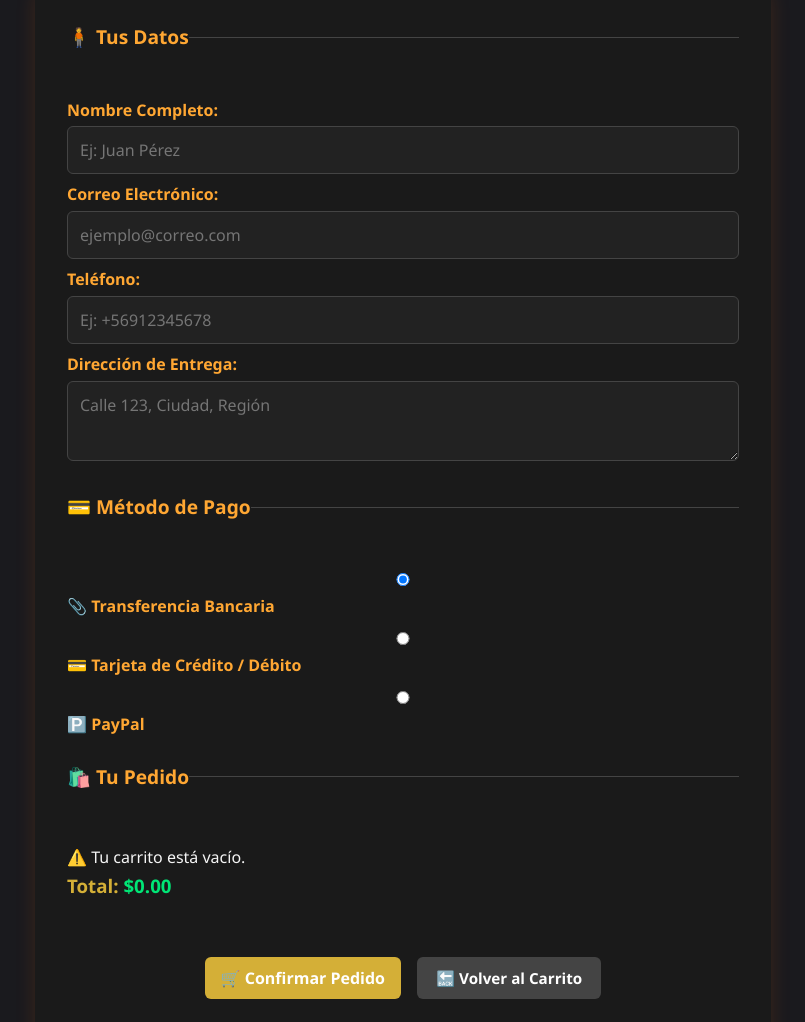
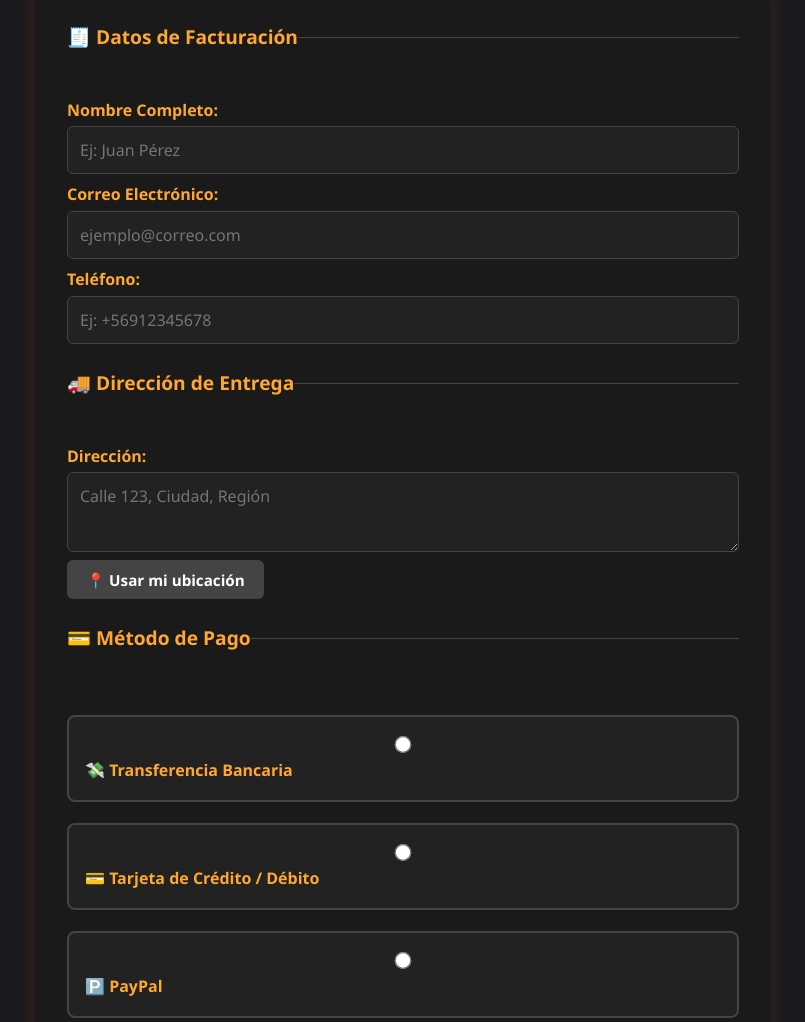
Before and after one commit to kelvinmurillo001/km-ez-ropa-frontend, a website with bundled scripts: page views/checkout.html in a window 1280 px wide. Shown: the part 101-1123 px from the top of the page, without its empty margins (237-1042 px from the left). Built offline with nearby package versions, Linux system fonts and the light colour scheme.

Commit message:
🛠️ Fix: acualizaciones del proyecto

```diff
--- a/css/checkout.css
+++ b/css/checkout.css
@@ -164,3 +164,36 @@ h3 span#totalFinal {
     font-size: 1.6rem;
   }
 }
+/* === MÉTODO DE PAGO COMO BOTONES === */
+.metodo-pago-selector {
+  display: flex;
+  flex-direction: column;
+  gap: 0.8rem;
+  margin-top: 1rem;
+}
+
+.pago-btn {
+  background-color: #222;
+  padding: 1rem;
+  border: 2px solid #444;
+  border-radius: 8px;
+  cursor: pointer;
+  transition: 0.3s ease;
+  color: #ffa733;
+  font-weight: bold;
+  display: flex;
+  align-items: center;
+  gap: 0.7rem;
+}
+
+.pago-btn input[type="radio"] {
+  accent-color: #ff6d00;
+  transform: scale(1.3);
+  margin-right: 0.5rem;
+}
+
+.pago-btn:hover,
+.pago-btn input:checked + label {
+  border-color: #ff6d00;
+  background-color: #1a1a1a;
+}
--- a/views/checkout.html
+++ b/views/checkout.html
@@ -5,28 +5,24 @@
   <meta name="viewport" content="width=device-width, initial-scale=1.0"/>
   <title>✅ Finalizar Compra | KM & EZ ROPA</title>
 
-  <!-- SEO -->
   <meta name="robots" content="noindex, nofollow" />
   <meta name="description" content="Ingresa tus datos para completar tu pedido en KM & EZ ROPA.">
 
-  <!-- Estilos -->
   <link rel="stylesheet" href="/css/global.css" />
   <link rel="stylesheet" href="/css/componentes.css" />
   <link rel="stylesheet" href="/css/checkout.css" />
-
-  <!-- JS -->
   <script type="module" src="/js/checkout.js" defer></script>
 </head>
 <body>
 
-  <main class="checkout-container fade-in" role="main" aria-label="Formulario de finalización de compra">
+<main class="checkout-container fade-in">
   <h1 class="text-center">✅ Finalizar Compra</h1>
 
   <form id="formCheckout" class="form-checkout" novalidate autocomplete="on">
-      <!-- 🧍 Datos del cliente -->
-      <fieldset aria-labelledby="datosCliente">
-        <legend id="datosCliente">🧍 Tus Datos</legend>
 
+    <!-- 🔖 DATOS DE FACTURACIÓN -->
+    <fieldset>
+      <legend>🧾 Datos de Facturación</legend>
       <label for="nombreInput">Nombre Completo:</label>
       <input type="text" id="nombreInput" name="nombre" required placeholder="Ej: Juan Pérez" autocomplete="name" />
 
@@ -35,44 +31,46 @@
 
       <label for="telefonoInput">Teléfono:</label>
       <input type="tel" id="telefonoInput" name="telefono" required placeholder="Ej: +56912345678" autocomplete="tel" />
-
-        <label for="direccionInput">Dirección de Entrega:</label>
-        <textarea id="direccionInput" name="direccion" required placeholder="Calle 123, Ciudad, Región" autocomplete="street-address"></textarea>
     </fieldset>
 
-      <!-- 💳 Método de Pago -->
-      <fieldset aria-labelledby="metodoPagoTitulo" class="mt-3">
-        <legend id="metodoPagoTitulo">💳 Método de Pago</legend>
+    <!-- 📦 DATOS DE ENTREGA -->
+    <fieldset>
+      <legend>🚚 Dirección de Entrega</legend>
+      <label for="direccionInput">Dirección:</label>
+      <textarea id="direccionInput" name="direccion" required placeholder="Calle 123, Ciudad, Región" autocomplete="street-address"></textarea>
+      <button type="button" class="btn-secundario" onclick="obtenerUbicacion()">📍 Usar mi ubicación</button>
+    </fieldset>
 
-        <div class="radio-group">
-          <label>
-            <input type="radio" name="metodoPago" value="transferencia" checked />
-            📎 Transferencia Bancaria
+    <!-- 💳 MÉTODO DE PAGO -->
+    <fieldset>
+      <legend>💳 Método de Pago</legend>
+      <div class="metodo-pago-selector">
+        <label class="pago-btn">
+          <input type="radio" name="metodoPago" value="transferencia" required />
+          💸 Transferencia Bancaria
         </label>
-          <label>
+        <label class="pago-btn">
           <input type="radio" name="metodoPago" value="tarjeta" />
           💳 Tarjeta de Crédito / Débito
         </label>
-          <label>
+        <label class="pago-btn">
           <input type="radio" name="metodoPago" value="paypal" />
           🅿️ PayPal
         </label>
       </div>
     </fieldset>
 
-      <!-- 🛍️ Resumen del pedido -->
-      <fieldset class="mt-3" aria-labelledby="resumenPedidoTitulo">
-        <legend id="resumenPedidoTitulo">🛍️ Tu Pedido</legend>
-        <div id="resumenPedido" aria-live="polite">
-          <!-- JS insertará productos aquí -->
-        </div>
+    <!-- 🛒 RESUMEN DEL PEDIDO -->
+    <fieldset>
+      <legend>🛍️ Tu Pedido</legend>
+      <div id="resumenPedido" aria-live="polite"></div>
       <h3>Total: <span id="totalFinal">$0.00</span></h3>
     </fieldset>
 
-      <!-- ✅ Acciones -->
+    <!-- ✅ ACCIONES -->
     <div class="form-actions mt-3">
-        <button type="submit" class="btn" aria-label="Confirmar pedido">🛒 Confirmar Pedido</button>
-        <button type="button" onclick="window.location.href='/carrito.html'" class="btn-secundario" aria-label="Volver al carrito">🔙 Volver al Carrito</button>
+      <button type="submit" class="btn">🛒 Confirmar Pedido</button>
+      <button type="button" onclick="window.location.href='/carrito.html'" class="btn-secundario">🔙 Volver al Carrito</button>
     </div>
 
     <p id="msgEstado" class="form-msg text-center mt-2" role="alert" aria-live="assertive"></p>
```
Lines whose indentation alone changed are shown as unchanged.
